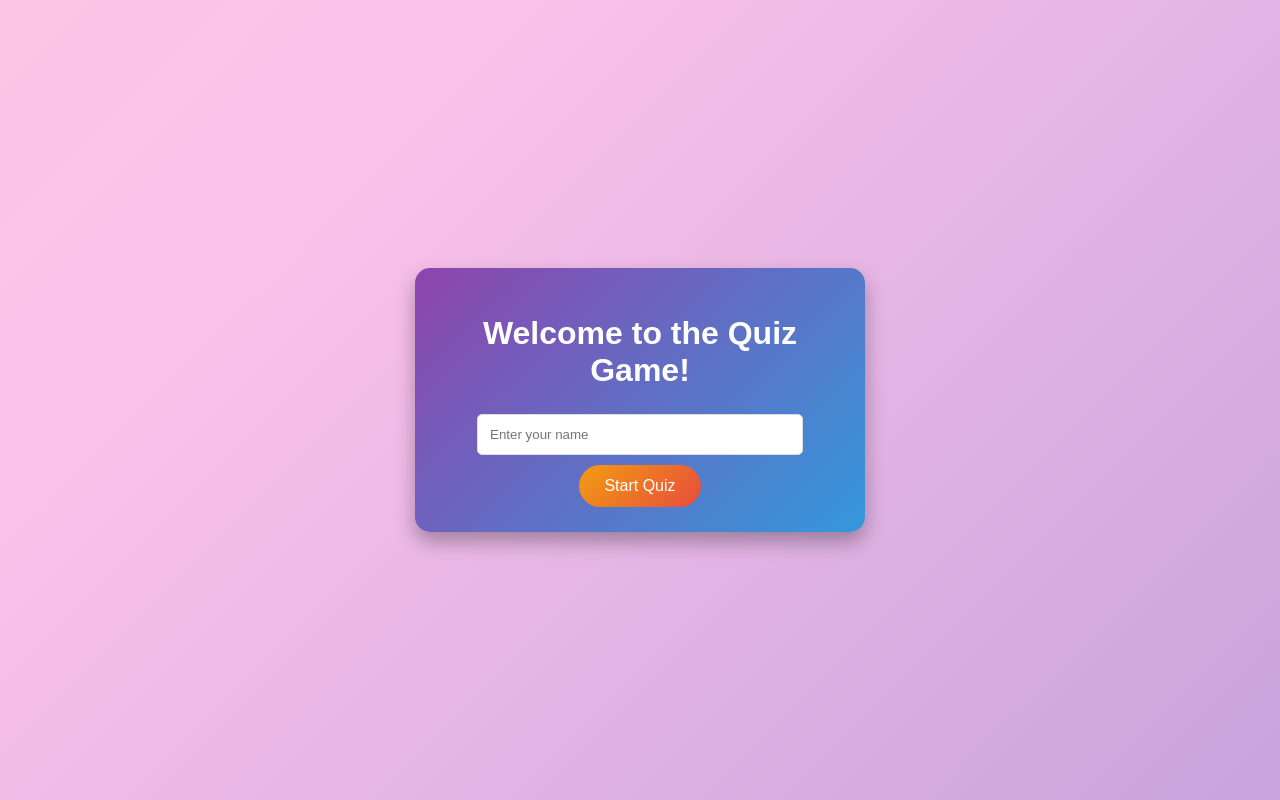
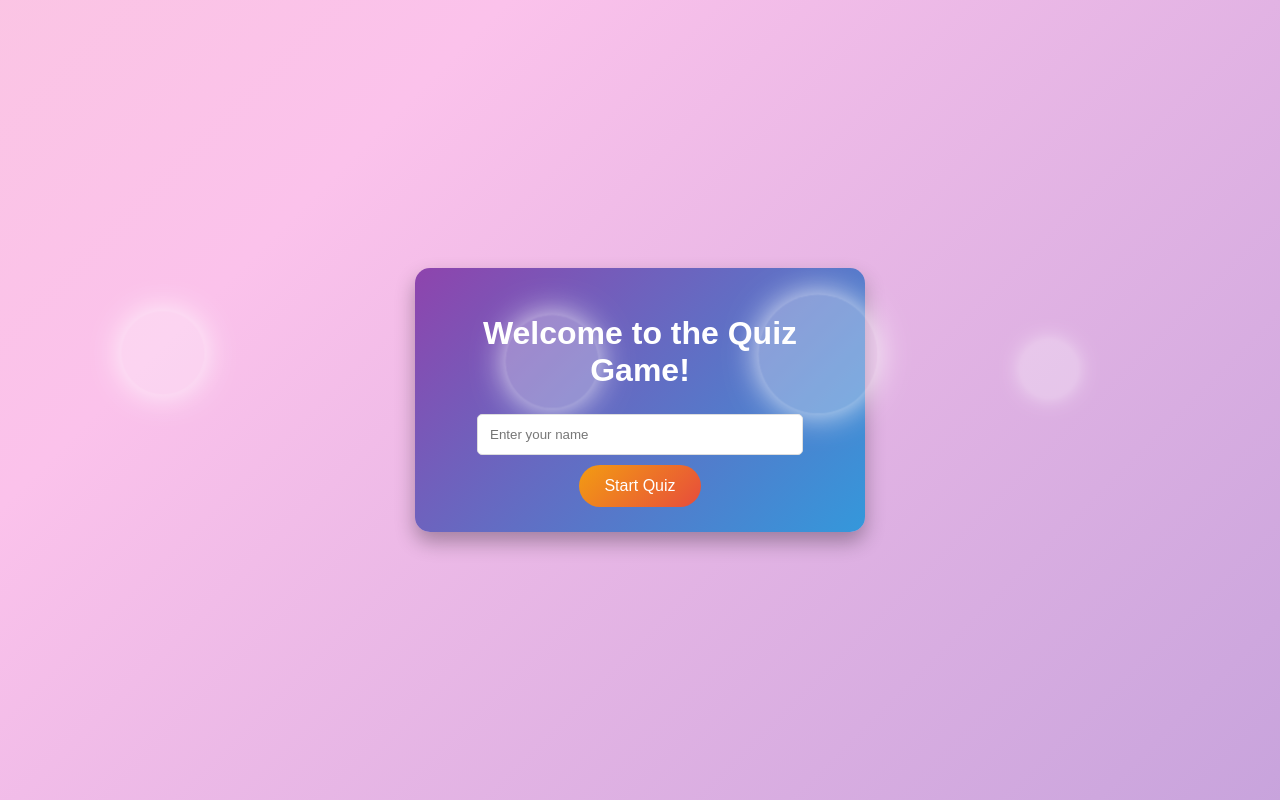
Before and after one commit to unstopablethinkerr/color-maze-challenge, a plain HTML site: page index.html in a window 1280 px wide. Drawn offline with Linux system fonts and the light colour scheme.

Commit message:
Update styles.css

```diff
--- a/styles.css
+++ b/styles.css
@@ -20,57 +20,64 @@ body {
     100% { background-position: 0% 50%; }
 }
 
-/* Floating bubbles for a dynamic effect */
-@keyframes float {
-    0% { transform: translateY(0); opacity: 0.8; }
-    50% { transform: translateY(-20px); opacity: 1; }
-    100% { transform: translateY(0); opacity: 0.8; }
-}
-
-/* Bubble styling */
-.bubble {
+/* Glowing orb styling */
+.orb {
     position: absolute;
     border-radius: 50%;
-    background: rgba(255, 255, 255, 0.2);
-    animation: float 4s infinite ease-in-out;
+    background: rgba(255, 255, 255, 0.3);
+    box-shadow: 0 0 20px rgba(255, 255, 255, 0.5);
+    animation: float 4s infinite ease-in-out, glow 2s infinite alternate;
     mix-blend-mode: screen;
     z-index: 1;
 }
 
-/* Individual bubble styles */
-.bubble:nth-child(1) {
+/* Individual orb styles */
+.orb:nth-child(1) {
     width: 60px; height: 60px;
     left: 20%;
     animation-duration: 4s;
     animation-delay: 0s;
 }
 
-.bubble:nth-child(2) {
+.orb:nth-child(2) {
     width: 80px; height: 80px;
     left: 40%;
     animation-duration: 6s;
     animation-delay: 1s;
 }
 
-.bubble:nth-child(3) {
+.orb:nth-child(3) {
     width: 100px; height: 100px;
     left: 60%;
     animation-duration: 5s;
     animation-delay: 2s;
 }
 
-.bubble:nth-child(4) {
+.orb:nth-child(4) {
     width: 50px; height: 50px;
     left: 80%;
     animation-duration: 7s;
     animation-delay: 3s;
 }
 
-.bubble:nth-child(5) {
+.orb:nth-child(5) {
     width: 70px; height: 70px;
     left: 10%;
     animation-duration: 6s;
     animation-delay: 1.5s;
+}
+
+/* Floating animation */
+@keyframes float {
+    0% { transform: translateY(0) scale(1); opacity: 0.8; }
+    50% { transform: translateY(-50px) scale(1.2); opacity: 1; }
+    100% { transform: translateY(0) scale(1); opacity: 0.8; }
+}
+
+/* Glowing animation */
+@keyframes glow {
+    0% { box-shadow: 0 0 10px rgba(255, 255, 255, 0.5); }
+    100% { box-shadow: 0 0 30px rgba(255, 255, 255, 1); }
 }
 
 #quiz-container {
```
